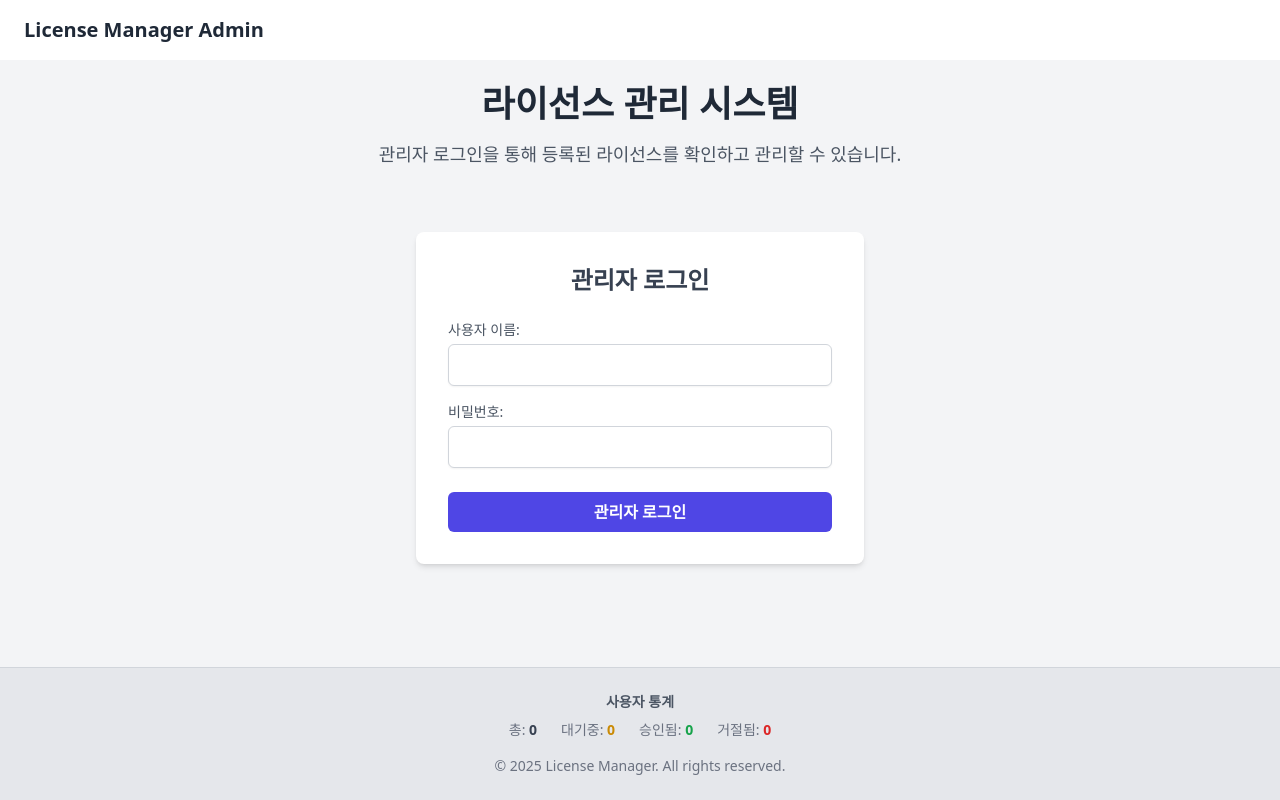
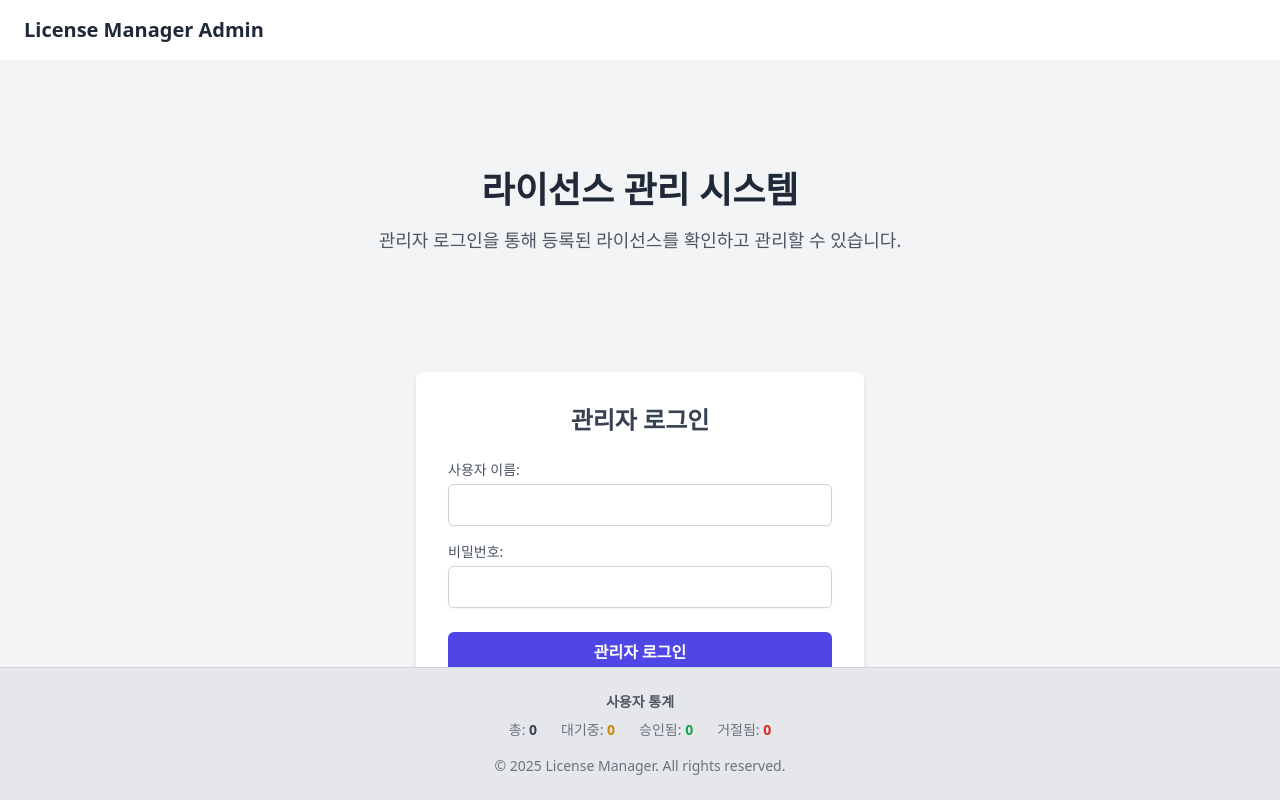
Before and after one commit to DreamHouseKSH/license-admin, a React (Vite) app: page / in a window 1280 px wide. Built offline with nearby package versions, Linux system fonts and the light colour scheme; no server answers; the HTML template or start-up script is replaced by a standard one.

Commit message:
feat: 메인 콘텐츠 높이 비율 조정 (1층 30%, 2층 70%)

```diff
--- a/src/App.jsx
+++ b/src/App.jsx
@@ -89,31 +89,45 @@ function App() {
   // --- 렌더링 ---
    return (
     <div className="min-h-screen flex flex-col">
-      <Header /> {/* 헤더 추가 */}
-      {/* 메인 콘텐츠 영역 */}
-      <div className="flex-grow p-6 pb-24 bg-gray-100 flex flex-col items-center space-y-8">
-        {/* 랜딩 페이지 소개 */}
-        {!isLoggedIn && <LandingIntro />}
+      <Header />
+      {/* 메인 콘텐츠 영역 (flex-grow 유지, 내부 flex 비율 적용 위해 space-y-8 제거, items-stretch 추가 고려) */}
+      <div className="flex-grow p-6 pb-24 bg-gray-100 flex flex-col items-stretch"> {/* space-y-8 제거, items-stretch 추가 */}
+        {/* 랜딩 페이지 소개 (로그아웃 시) */}
+        {!isLoggedIn && (
+          <div className="flex-grow flex items-center justify-center"> {/* 랜딩/로그인 폼 영역 */}
+            <LandingIntro />
+          </div>
+        )}
 
-      {/* 그래프 섹션 (관리자 패널 위로 이동 및 스타일링) */}
+        {/* 로그인 폼 (로그아웃 시) */}
+        {!isLoggedIn && (
+           <div className="w-full max-w-md bg-white p-8 rounded-lg shadow-md mx-auto"> {/* 로그인 폼 중앙 배치 */}
+             <h2 className="text-2xl font-bold mb-6 text-center text-gray-700">관리자 로그인</h2>
+             <AdminLogin onLoginSuccess={handleLoginSuccess} onLoginError={handleLoginError} />
+           </div>
+        )}
+
+        {/* --- 로그인 상태 레이아웃 --- */}
+        {/* 1층: 그래프 섹션 (flex-grow 비율 3) */}
         {isLoggedIn && (
-        <div className="w-full bg-white p-4 rounded-lg shadow-md"> {/* max-w-4xl 제거 */}
+          <div className="w-full bg-white p-4 rounded-lg shadow-md flex-[3]"> {/* flex-grow: 3 */}
             <MonthlyChart users={allUsers} />
           </div>
         )}
 
-      {/* 2층: 관리자 패널 및 연습 폼 (로그인 시 표시) */}
+        {/* 2층: 관리자 패널 및 연습 폼 (flex-grow 비율 7) */}
         {isLoggedIn && (
-        <div className="w-full flex justify-between items-start gap-8">
-          {/* 왼쪽 연습 폼 (너비 w-1/5로 변경) */}
-          <div className="flex-shrink-0 w-1/5"> {/* 너비 20% */}
+          <div className="w-full flex justify-between items-stretch gap-8 flex-[7]"> {/* flex-grow: 7, items-stretch 추가 */}
+            {/* 왼쪽 연습 폼 (너비 w-1/5) */}
+            <div className="flex-shrink-0 w-1/5">
                <RegistrationPracticeForm />
             </div>
 
-          {/* 중앙 관리자 섹션 (너비 w-3/5로 변경) */}
-          <div className="w-3/5 bg-white p-8 rounded-lg shadow-md"> {/* flex-grow 제거, w-3/5 (60%) 추가 */}
-            <h2 className="text-2xl font-bold mb-6 text-center text-gray-700">관리자 패널</h2>
-            {/* AdminPanel 컴포넌트 직접 렌더링 */}
+            {/* 중앙 관리자 섹션 (너비 w-3/5) */}
+            <div className="w-3/5 bg-white p-8 rounded-lg shadow-md flex flex-col"> {/* flex flex-col 추가 */}
+              <h2 className="text-2xl font-bold mb-6 text-center text-gray-700 flex-shrink-0">관리자 패널</h2>
+              {/* AdminPanel 내용이 남은 공간 채우도록 */}
+              <div className="flex-grow overflow-auto"> {/* 내용 스크롤 가능하도록 */}
                  <AdminPanel
                     users={allUsers}
                     onLogout={handleAdminLogout}
@@ -122,24 +136,16 @@ function App() {
                     handleAdminLogout={handleAdminLogout}
                   />
               </div>
+            </div>
 
-          {/* 오른쪽 연습 폼 (너비 w-1/5로 변경) */}
-          <div className="flex-shrink-0 w-1/5"> {/* 너비 20% */}
+            {/* 오른쪽 연습 폼 (너비 w-1/5) */}
+            <div className="flex-shrink-0 w-1/5">
               <ValidationPracticeForm />
             </div>
           </div>
         )}
+        {/* --- 로그인 상태 레이아웃 끝 --- */}
 
-      {/* 로그인 폼 (로그아웃 시, 관리자 패널 위치에 표시) */}
-      {!isLoggedIn && (
-         <div className="w-full max-w-md bg-white p-8 rounded-lg shadow-md"> {/* 로그인 폼은 너비 다르게 설정 가능 */}
-           <h2 className="text-2xl font-bold mb-6 text-center text-gray-700">관리자 로그인</h2>
-           <AdminLogin onLoginSuccess={handleLoginSuccess} onLoginError={handleLoginError} />
-         </div>
-      )}
-
-        {/* <PracticeForms /> */} {/* 기존 PracticeForms 제거 */}
-        {/* 중복된 로그인 폼 제거됨 */}
       </div> {/* flex-grow div 닫기 */}
 
       {/* 푸터 추가 (flex-grow 밖으로 이동) */}
```
Lines whose indentation alone changed are shown as unchanged.
